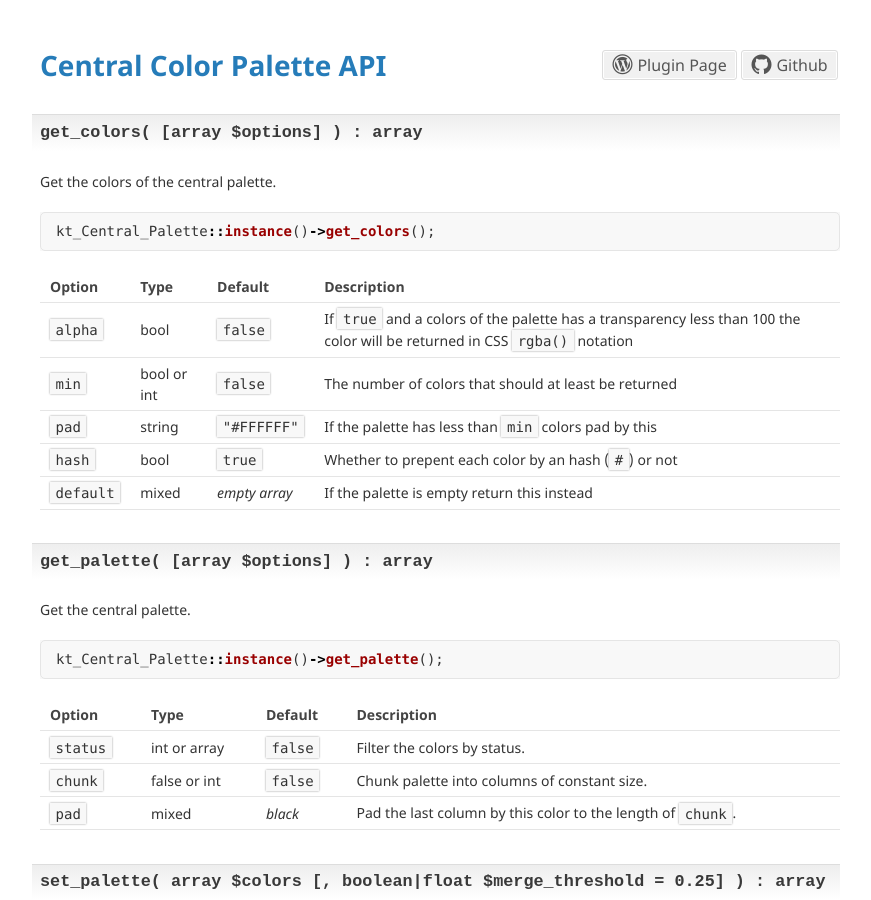
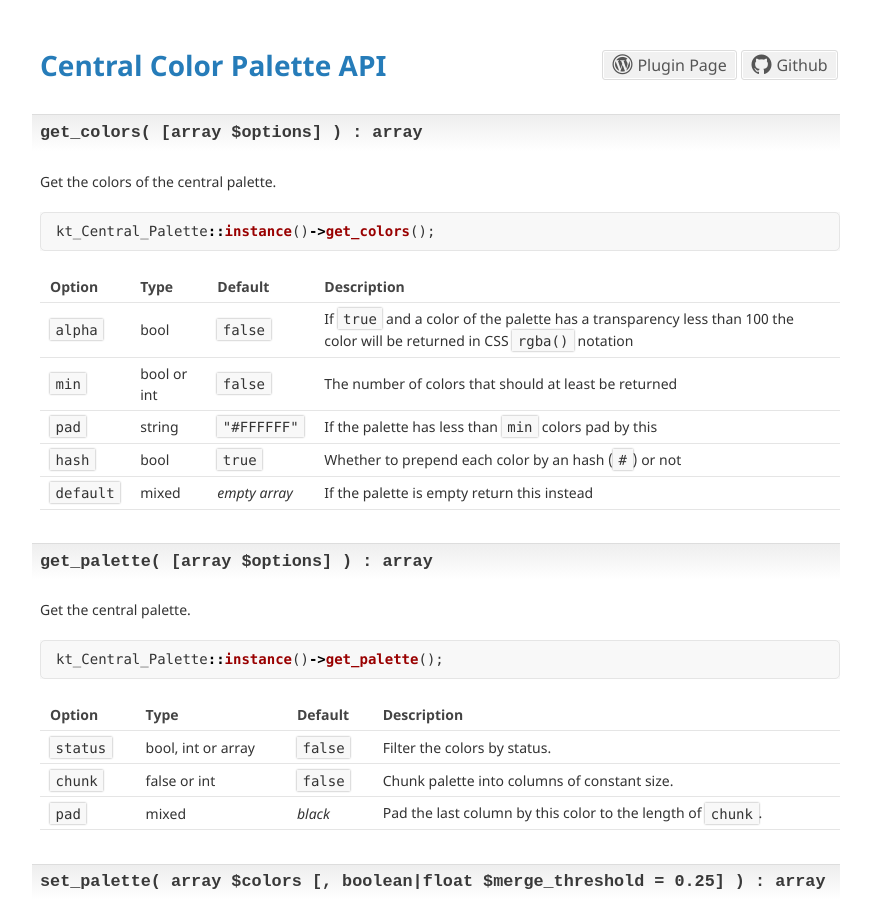
Before and after one commit to kungtiger/central-color-palette, a Jekyll site: the page built from index.md, in a window 1280 px wide and 900 px high. Shown: the whole window, without its empty margins (200-1071 px from the left). Built offline with Jekyll 4.4.1, drawn with Linux system fonts in a browser that asks for light colours; some web fonts are replaced; our own code applies the rules of GitHub Pages for plain Markdown files.

Commit message:
new api documentation

```diff
--- a/index.md
+++ b/index.md
@@ -12,10 +12,10 @@ kt_Central_Palette::instance()->get_colors();
 
 Option | Type | Default | Description
 ------ | ---- | ------- | -----------
-`alpha` | bool | `false` | If `true` and a colors of the palette has a transparency less than 100 the color will be returned in CSS `rgba()` notation
+`alpha` | bool | `false` | If `true` and a color of the palette has a transparency less than 100 the color will be returned in CSS `rgba()` notation
 `min` | bool or int | `false` | The number of colors that should at least be returned
 `pad` | string | `"#FFFFFF"` | If the palette has less than `min` colors pad by this
-`hash` | bool | `true` | Whether to prepent each color by an hash (`#`) or not
+`hash` | bool | `true` | Whether to prepend each color by an hash (`#`) or not
 `default` | mixed | *empty array* | If the palette is empty return this instead
 
 ## get_palette( [array $options] ) : array
@@ -28,7 +28,7 @@ kt_Central_Palette::instance()->get_palette();
 
 Option | Type | Default | Description
 ------ | ---- | ------- | -----------
-`status` | int or array | `false` | Filter the colors by status.
+`status` | bool, int or array | `false` | Filter the colors by status.
 `chunk` | false or int | `false` | Chunk palette into columns of constant size.
 `pad` | mixed | *black* | Pad the last column by this color to the length of `chunk`.
 
```
